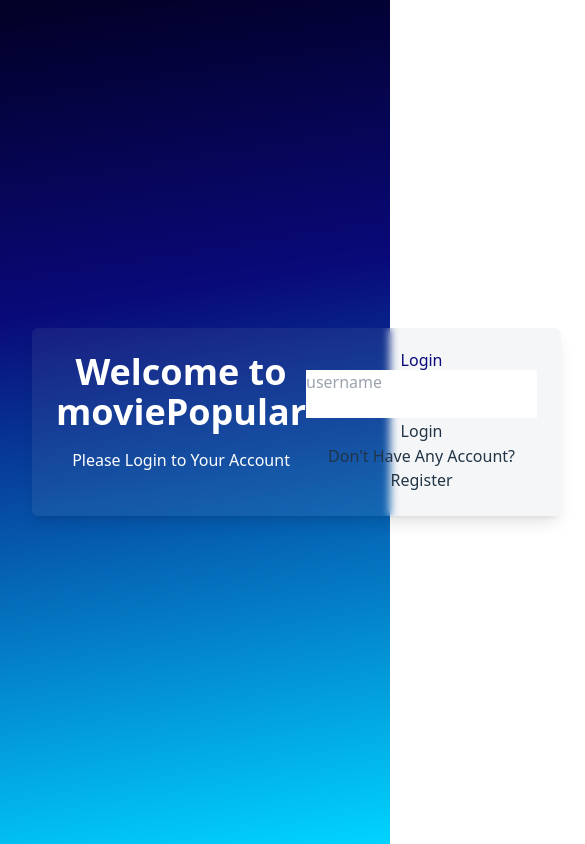
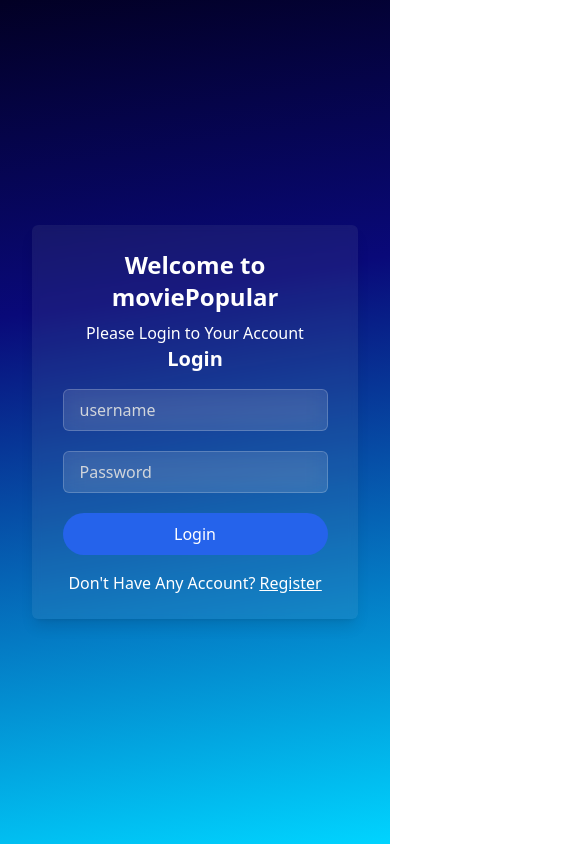
Before and after one commit to vienyevelyn/PopularMovieWeb, a React (Vite) app: page /login in a window 390 px wide. Shown: the whole page, 585 px wide, since content can reach past the window. Built offline with nearby package versions, Linux system fonts and the light colour scheme.

Commit message:
feat(talent-growth): Responsive + Designing Login

```diff
--- a/src/pages/Login.jsx
+++ b/src/pages/Login.jsx
@@ -23,24 +23,28 @@ function Login(){
     return(
 
         <>
-            <div className="flex bg-gray-400 rounded-md backdrop-filter backdrop-blur-sm bg-opacity-10 shadow-lg p-6">
+            <div className="flex flex-col md:flex-row bg-gray-400 rounded-md backdrop-filter gap-x-9 backdrop-blur-sm bg-opacity-10 shadow-lg p-6 items-center">
                 <div className="left-side">
-                    <h1 className="text-4xl font-bold mb-4 text-white">Welcome to moviePopular</h1>
+                    <h1 className="md:text-4xl text-2xl font-bold md:mb-4 mb-2 text-white">Welcome to moviePopular</h1>
                     <p className="text-white">Please Login to Your Account</p>
                 </div>
                 <div className="right-side">
-                    <h1 className="" style={{ color: "#090979" }}>Login</h1>
-                    <form onSubmit={WhenLogin}>
+                    <h1 className="text-white md:text-2xl text-xl font-bold mb-4">Login</h1>
+                    <form onSubmit={WhenLogin} className="flex  flex-col gap-y-5">
                         <div>
-                            <input type="text" placeholder="username"value={username} onChange={e => setUsername(e.target.value)}/>
+                            <input type="text" placeholder="username"value={username} onChange={e => setUsername(e.target.value)}
+                            className="w-full px-4 py-2 rounded-md bg-white/10 backdrop-blur-md text-white placeholder-gray-300 border border-white/20 focus:outline-none focus:ring-2 focus:ring-blue-500"/>
                         </div>
                         <div>
-                            <input type="password" value={password} onChange={e => setPassword(e.target.value)}/>
+
+                            <input type="password" placeholder="Password" value={password} onChange={e => setPassword(e.target.value)}
+                            className="w-full px-4 py-2 rounded-md bg-white/10 backdrop-blur-md text-white placeholder-gray-300 border border-white/20 focus:outline-none focus:ring-2 focus:ring-blue-500"/>
                         </div>
-                        <button type="submit">Login</button>
+                        <button type="submit"
+                        className="w-full py-2 px-4 bg-blue-600 text-white rounded-full mb-4 hover:bg-blue-700 transition duration-200">Login</button>
 
                     </form>
-                    <span>Don't Have Any Account? <Link to={"/regis"}>Register</Link></span>
+                    <p className="text-white">Don't Have Any Account? <span className="font-bold underline"><Link to={"/regis"}>Register</Link></span></p>
                 </div>
             </div>
 
--- a/src/pages/Movie.jsx
+++ b/src/pages/Movie.jsx
@@ -58,6 +58,7 @@ function Movie(){
 
     return(
         <>
+        <Link to={"/profile"}><button>Back</button></Link>
             <div className="bg-gray-400 rounded-md backdrop-filter backdrop-blur-sm bg-opacity-10 shadow-lg min-h-screen py-10 px-4">
                 <h1 className="text-center">Most Popular Movie</h1>
                 <form onSubmit={WhenSearch} className="text-center mb-8">
--- a/src/pages/MovieDetail.jsx
+++ b/src/pages/MovieDetail.jsx
@@ -1,5 +1,5 @@
 import React from "react";
-import { useParams } from "react-router-dom";
+import { useParams, Link } from "react-router-dom";
 import axios from "axios";
 import { useEffect, useState } from "react";
 
@@ -41,6 +41,7 @@ function MovieDetail(){
 
     return(
         <>
+        <Link to={"/"}><button>Back</button></Link>
         <div className="bg-gray-400 rounded-md backdrop-filter backdrop-blur-sm bg-opacity-10 shadow-lg p-8">
             <h1 className="text-3xl font-bold mb-4">{movie.title}</h1>
             <img
```
